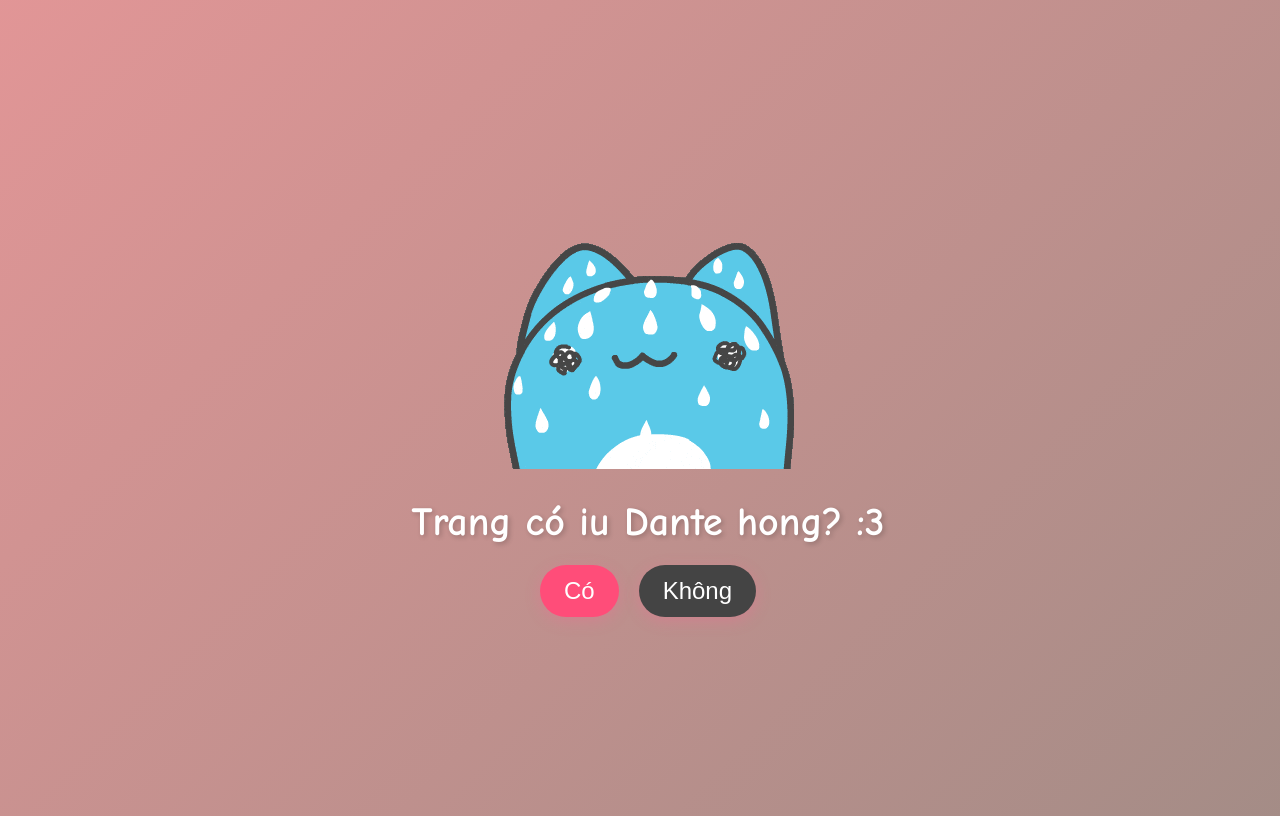
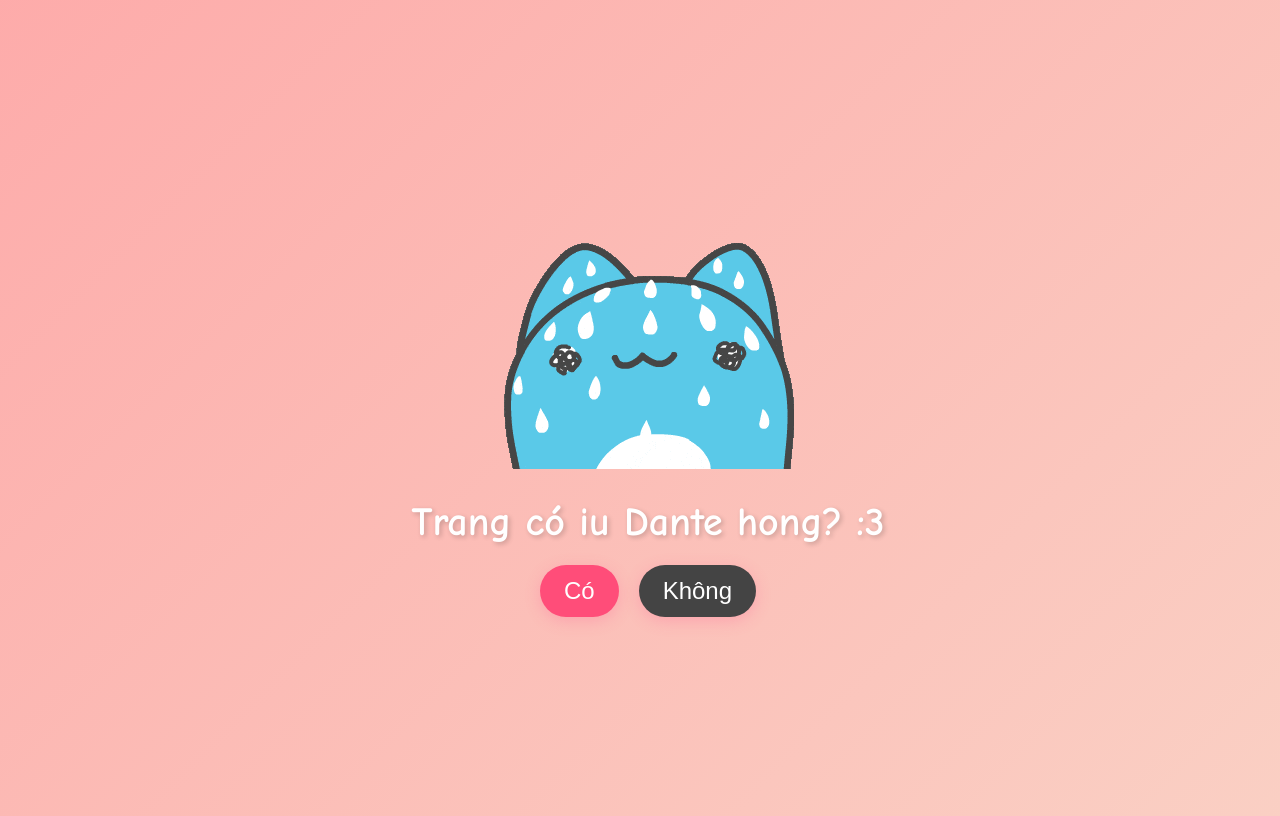
Before and after one commit to catfishyoung/Web-For-Couple, a plain HTML site: page index.html in a window 1280 px wide. Drawn offline with Linux system fonts and the light colour scheme.

Commit message:
Update index.html

```diff
--- a/index.html
+++ b/index.html
@@ -18,7 +18,7 @@
             flex-direction: column;
             justify-content: center;
             align-items: center;
-            background: linear-gradient(135deg, #ff9a9e, #a38c86, #a18f91);
+            background: linear-gradient(135deg, #ff9a9e, #fad0c4, #ffdde1);
             background-size: 300% 300%;
             animation: bgAnimation 6s ease infinite;
             font-family: 'Comic Sans MS', cursive, sans-serif;
```
